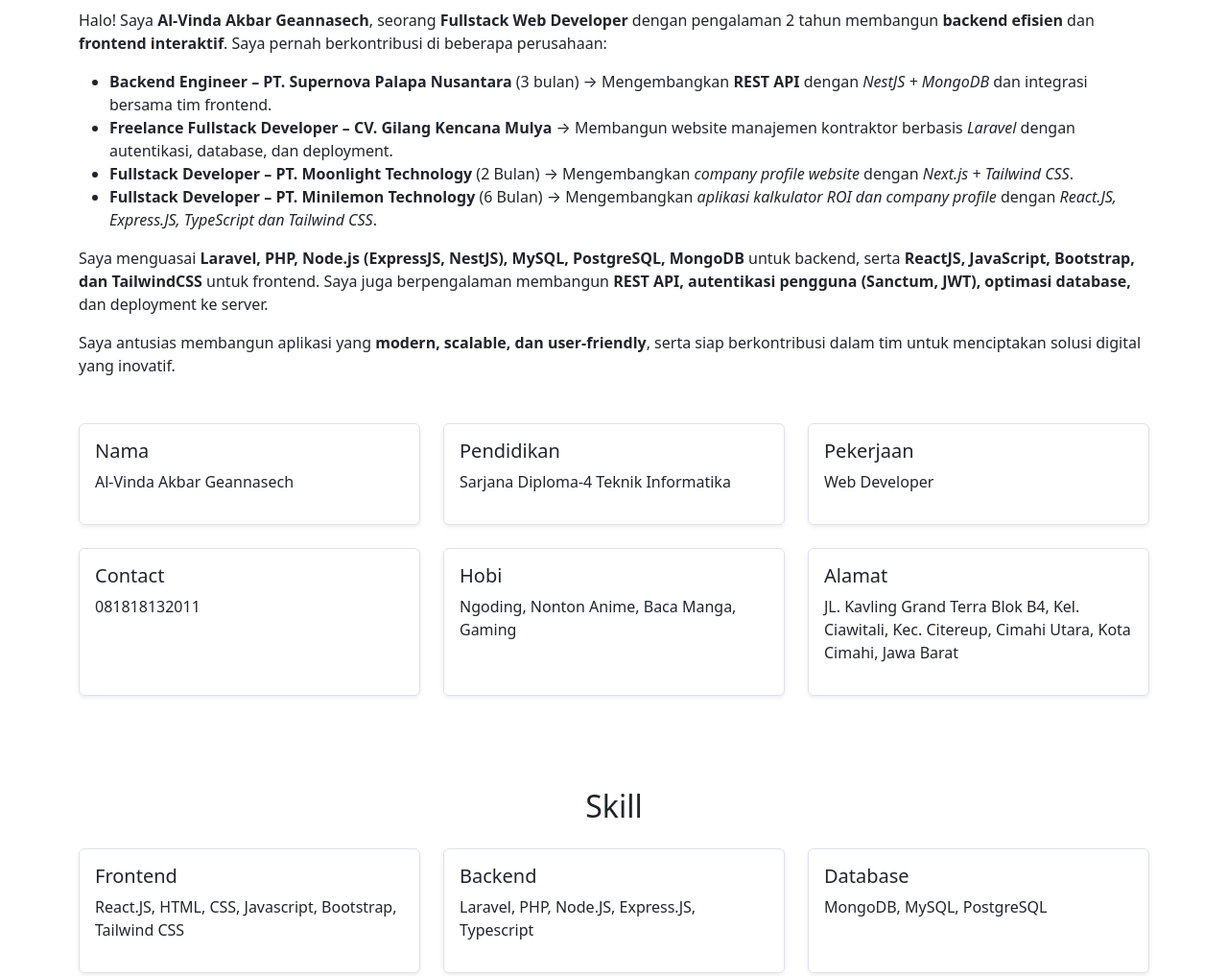
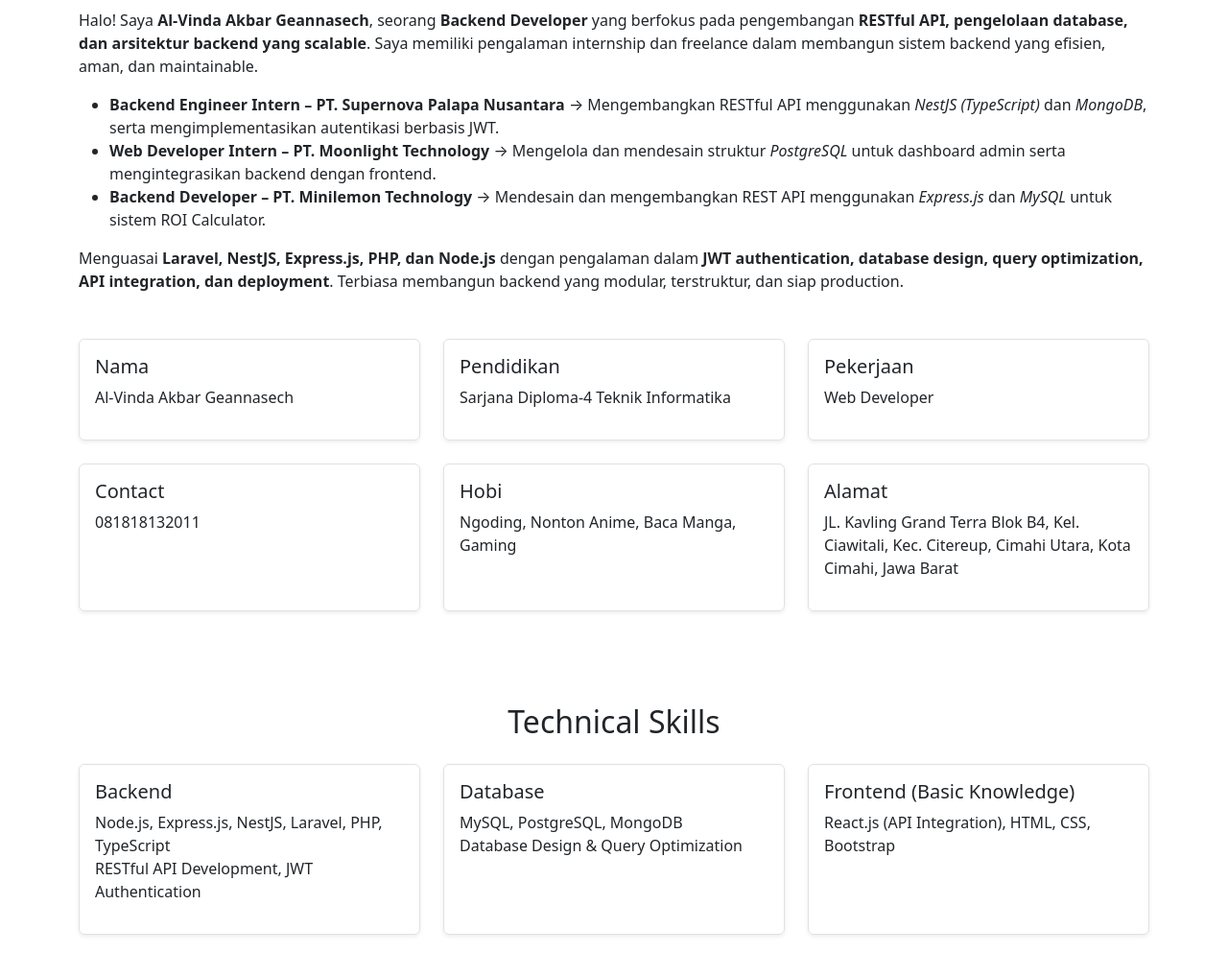
Before and after one commit to Nandaakbar15/nandaakbar15.github.io, a plain HTML site: page index.html in a window 1280 px wide. Shown: the part 520-1537 px from the top of the page at 96% size. Drawn offline with nearby package versions, Linux system fonts and the light colour scheme.

Commit message:
Change several section.

```diff
--- a/index.html
+++ b/index.html
@@ -46,9 +46,7 @@
         class="container d-flex flex-wrap align-items-center justify-content-between"
       >
         <div class="col-md-6">
-          <h1 class="display-5 fw-bold">
-            Hello, I'm a Full Stack Web Developer
-          </h1>
+          <h1 class="display-5 fw-bold">Hello, I'm a Backend Developer</h1>
           <p class="lead">
             Email:
             <a href="alvindaakbar@gmail.com" style="text-decoration: none"
@@ -83,59 +81,44 @@
 
         <p>
           Halo! Saya <strong>Al-Vinda Akbar Geannasech</strong>, seorang
-          <strong>Fullstack Web Developer</strong> dengan pengalaman 2 tahun
-          membangun <strong>backend efisien</strong> dan
-          <strong>frontend interaktif</strong>. Saya pernah berkontribusi di
-          beberapa perusahaan:
+          <strong>Backend Developer</strong> yang berfokus pada pengembangan
+          <strong
+            >RESTful API, pengelolaan database, dan arsitektur backend yang
+            scalable</strong
+          >. Saya memiliki pengalaman internship dan freelance dalam membangun
+          sistem backend yang efisien, aman, dan maintainable.
         </p>
 
         <ul>
           <li>
-            <strong>Backend Engineer – PT. Supernova Palapa Nusantara</strong>
-            (3 bulan) → Mengembangkan <strong>REST API</strong> dengan
-            <em>NestJS + MongoDB</em> dan integrasi bersama tim frontend.
+            <strong
+              >Backend Engineer Intern – PT. Supernova Palapa Nusantara</strong
+            >
+            → Mengembangkan RESTful API menggunakan
+            <em>NestJS (TypeScript)</em> dan <em>MongoDB</em>, serta
+            mengimplementasikan autentikasi berbasis JWT.
           </li>
           <li>
-            <strong
-              >Freelance Fullstack Developer – CV. Gilang Kencana Mulya</strong
-            >
-            → Membangun website manajemen kontraktor berbasis
-            <em>Laravel</em> dengan autentikasi, database, dan deployment.
+            <strong>Web Developer Intern – PT. Moonlight Technology</strong>
+            → Mengelola dan mendesain struktur <em>PostgreSQL</em> untuk
+            dashboard admin serta mengintegrasikan backend dengan frontend.
           </li>
           <li>
-            <strong>Fullstack Developer – PT. Moonlight Technology</strong> (2
-            Bulan) → Mengembangkan <em>company profile website</em> dengan
-            <em>Next.js + Tailwind CSS</em>.
-          </li>
-          <li>
-            <strong>Fullstack Developer – PT. Minilemon Technology</strong> (6
-            Bulan) → Mengembangkan
-            <em>aplikasi kalkulator ROI dan company profile</em> dengan
-            <em>React.JS, Express.JS, TypeScript dan Tailwind CSS</em>.
+            <strong>Backend Developer – PT. Minilemon Technology</strong>
+            → Mendesain dan mengembangkan REST API menggunakan
+            <em>Express.js</em> dan <em>MySQL</em> untuk sistem ROI Calculator.
           </li>
         </ul>
 
         <p>
-          Saya menguasai
+          Menguasai
+          <strong>Laravel, NestJS, Express.js, PHP, dan Node.js</strong> dengan
+          pengalaman dalam
           <strong
-            >Laravel, PHP, Node.js (ExpressJS, NestJS), MySQL, PostgreSQL,
-            MongoDB</strong
-          >
-          untuk backend, serta
-          <strong>ReactJS, JavaScript, Bootstrap, dan TailwindCSS</strong> untuk
-          frontend. Saya juga berpengalaman membangun
-          <strong
-            >REST API, autentikasi pengguna (Sanctum, JWT), optimasi
-            database,</strong
-          >
-          dan deployment ke server.
-        </p>
-
-        <p>
-          Saya antusias membangun aplikasi yang
-          <strong>modern, scalable, dan user-friendly</strong>, serta siap
-          berkontribusi dalam tim untuk menciptakan solusi digital yang
-          inovatif.
+            >JWT authentication, database design, query optimization, API
+            integration, dan deployment</strong
+          >. Terbiasa membangun backend yang modular, terstruktur, dan siap
+          production.
         </p>
 
         <!-- Biodata Cards -->
@@ -185,24 +168,35 @@
 
     <section class="skill py-5" id="skill">
       <div class="container">
-        <h2 class="mb-4 text-center">Skill</h2>
+        <h2 class="mb-4 text-center">Technical Skills</h2>
         <div class="row g-4">
-          <div class="col-md-4">
-            <div class="border p-3 rounded shadow-sm h-100">
-              <h5>Frontend</h5>
-              <p>React.JS, HTML, CSS, Javascript, Bootstrap, Tailwind CSS</p>
-            </div>
-          </div>
+          <!-- Backend -->
           <div class="col-md-4">
             <div class="border p-3 rounded shadow-sm h-100">
               <h5>Backend</h5>
-              <p>Laravel, PHP, Node.JS, Express.JS, Typescript</p>
+              <p>
+                Node.js, Express.js, NestJS, Laravel, PHP, TypeScript<br />
+                RESTful API Development, JWT Authentication
+              </p>
             </div>
           </div>
+
+          <!-- Database -->
           <div class="col-md-4">
             <div class="border p-3 rounded shadow-sm h-100">
               <h5>Database</h5>
-              <p>MongoDB, MySQL, PostgreSQL</p>
+              <p>
+                MySQL, PostgreSQL, MongoDB<br />
+                Database Design & Query Optimization
+              </p>
+            </div>
+          </div>
+
+          <!-- Frontend -->
+          <div class="col-md-4">
+            <div class="border p-3 rounded shadow-sm h-100">
+              <h5>Frontend (Basic Knowledge)</h5>
+              <p>React.js (API Integration), HTML, CSS, Bootstrap</p>
             </div>
           </div>
         </div>
@@ -304,14 +298,15 @@
           <div class="col-md-4">
             <div class="card h-100 shadow">
               <img
-                src="assets/images/Screenshot Project Website Company profile PT. Moonlight Technology.png"
+                src="assets/images/Screenshot project Dashboard Admin Company Profile Moonlight.png"
                 class="card-img-top"
                 alt="Proyek Aizawa Gamerstore website"
               />
               <div class="card-body">
                 <h5 class="card-title">PT. Moonlight Technology Website</h5>
                 <p class="card-text">
-                  Website Company Profile menggunakan Next.js dan Tailwind CSS
+                  Membuat Dashboard Admin untuk Website perusahaan PT. Moonlight
+                  Technology
                 </p>
                 <a
                   href="https://tc8studio.com:8443/"
@@ -590,7 +585,7 @@
         <div class="modal-content">
           <div class="modal-header">
             <h5 class="modal-title" id="modal7Label">
-              Website Company Profil PT. Moonlight Technology
+              Website Dashboard Admin PT. Moonlight Technology
             </h5>
             <button
               type="button"
@@ -599,8 +594,8 @@
             ></button>
           </div>
           <div class="modal-body">
-            Website company profile yang mencakup profil perusahaan, data dan
-            informasi perusahaan dengan menggunakan Next.js dan Tailwind CSS
+            Halaman dashboard admin yang terintegrasikan dari backend API ke
+            frontend yang mencakup data internal perusahaan
           </div>
         </div>
       </div>
```
Also changed, not shown: assets/images/Screenshot project Dashboard Admin Company Profile Moonlight.png (added).
